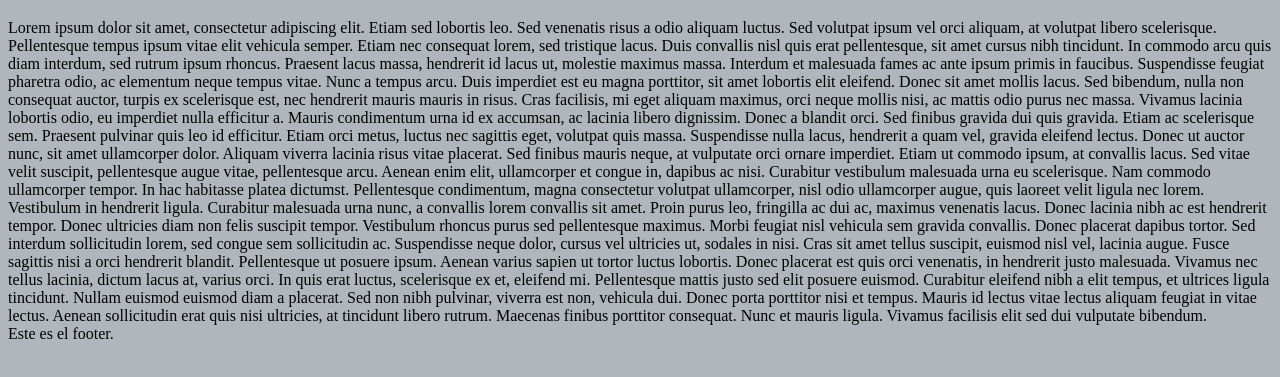
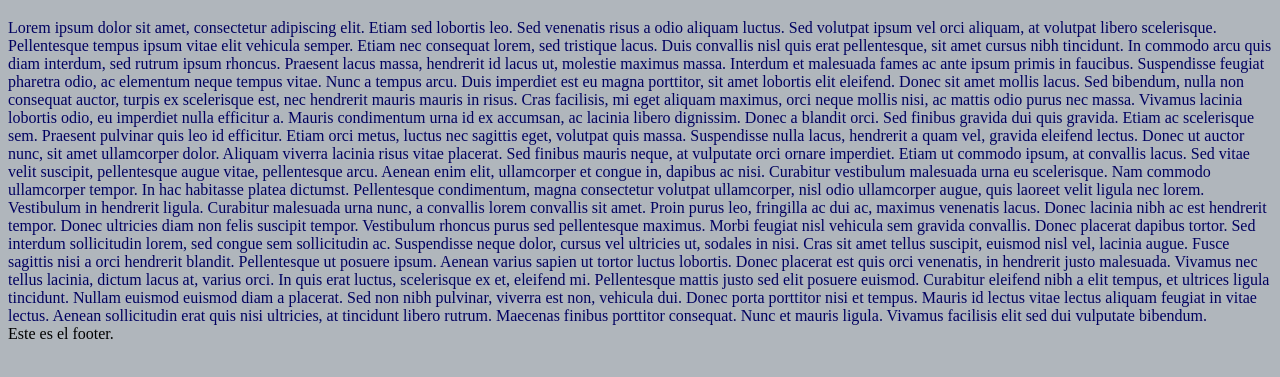
Before and after one commit to Rauibert/ProyectoPrueba, a plain HTML site: page index.html in a window 1280 px wide. Shown: the part 61-438 px from the top of the page. Drawn offline with Linux system fonts and the light colour scheme.

Commit message:
Cambio de color de letra del article

```diff
--- a/css/style.css
+++ b/css/style.css
@@ -2,3 +2,7 @@
 body{
 	background-color: #B0B6BC;
 }
+
+article{
+	color: #000060;
+}
```
Also changed, not shown: index.html (+2 -2 lines).
